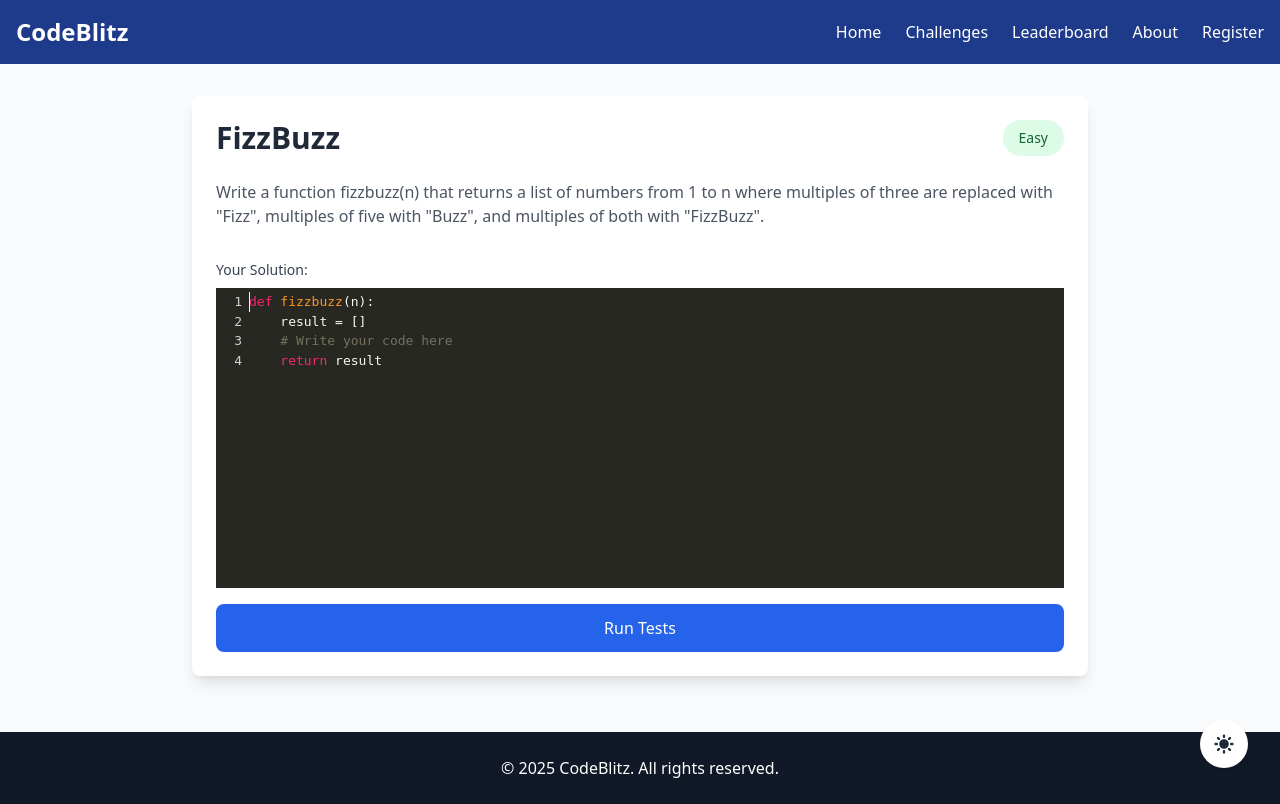
After one commit to Somil2104/CODEBLITZ, a Flask app: page /challenge/1 in a window 1280 px wide. The commit adds this page. Run offline with Flask 3, Linux system fonts and the light colour scheme; some libraries are stand-ins or nearby versions.

Commit message:
Added Coding Challenges Feature

```diff
--- a/app.py
+++ b/app.py
@@ -1,8 +1,9 @@
-from flask import Flask, render_template, request, redirect, url_for, flash, session
+from flask import Flask, render_template, request, redirect, url_for, flash, session, jsonify
 from flask_sqlalchemy import SQLAlchemy
 from flask_bcrypt import Bcrypt
 from login_utils import login_required
 import re
+from datetime import datetime
 
 app = Flask(__name__)
 
@@ -19,6 +20,140 @@ class User(db.Model):
     username = db.Column(db.String(50), unique=True, nullable=False)
     email = db.Column(db.String(120), unique=True, nullable=False)
     password = db.Column(db.String(128), nullable=False)
+    solutions = db.relationship('Solution', backref='user', lazy=True)
+
+# Challenge model
+class Challenge(db.Model):
+    id = db.Column(db.Integer, primary_key=True)
+    title = db.Column(db.String(100), nullable=False)
+    description = db.Column(db.Text, nullable=False)
+    difficulty = db.Column(db.String(50), nullable=False)
+    test_cases = db.Column(db.JSON, nullable=True)  # Made nullable for backwards compatibility
+    initial_code = db.Column(db.Text, nullable=True) # Made nullable for backwards compatibility
+    function_name = db.Column(db.String(100), nullable=True) # Made nullable for backwards compatibility
+    # Add relationship to solutions
+    solutions = db.relationship('Solution', backref='challenge', lazy=True)
+
+# Add new model for tracking solutions
+class Solution(db.Model):
+    id = db.Column(db.Integer, primary_key=True)
+    user_id = db.Column(db.Integer, db.ForeignKey('user.id'), nullable=False)
+    challenge_id = db.Column(db.Integer, db.ForeignKey('challenge.id'), nullable=False)
+    code = db.Column(db.Text, nullable=False)
+    passed = db.Column(db.Boolean, nullable=False)
+    submitted_at = db.Column(db.DateTime, nullable=False, default=datetime.utcnow)
+
+def add_sample_challenges():
+    if Challenge.query.first() is not None:
+        return
+
+    sample_challenges = [
+        {
+            'title': 'FizzBuzz',
+            'description': 'Write a function fizzbuzz(n) that returns a list of numbers from 1 to n where multiples of three are replaced with "Fizz", multiples of five with "Buzz", and multiples of both with "FizzBuzz".',
+            'difficulty': 'Easy',
+            'test_cases': [
+                {'input': '15', 'expected': ['1','2','Fizz','4','Buzz','Fizz','7','8','Fizz','Buzz','11','Fizz','13','14','FizzBuzz']},
+                {'input': '5', 'expected': ['1','2','Fizz','4','Buzz']}
+            ],
+            'initial_code': 'def fizzbuzz(n):\n    result = []\n    # Write your code here\n    return result',
+            'function_name': 'fizzbuzz'
+        },
+        {
+            'title': 'Two Sum',
+            'description': 'Given an array of integers nums and an integer target, return indices of the two numbers that add up to target.',
+            'difficulty': 'Medium',
+            'test_cases': [
+                {'input': '[2,7,11,15], 9', 'expected': [0,1]},
+                {'input': '[3,2,4], 6', 'expected': [1,2]}
+            ],
+            'initial_code': 'def two_sum(nums, target):\n    # Write your code here\n    return []',
+            'function_name': 'two_sum'
+        },
+        {
+            'title': 'Palindrome Number',
+            'description': 'Write a function that returns True if the given number is a palindrome (reads the same backward as forward).',
+            'difficulty': 'Easy',
+            'test_cases': [
+                {'input': '121', 'expected': True},
+                {'input': '-121', 'expected': False}
+            ],
+            'initial_code': 'def is_palindrome(x):\n    # Write your code here\n    return False',
+            'function_name': 'is_palindrome'
+        },
+        {
+            'title': 'Valid Parentheses',
+            'description': 'Given a string containing just the characters "(", ")", "{", "}", "[" and "]", determine if the input string is valid.',
+            'difficulty': 'Medium',
+            'test_cases': [
+                {'input': '()', 'expected': True},
+                {'input': '([)]', 'expected': False}
+            ],
+            'initial_code': 'def is_valid(s):\n    # Write your code here\n    return False',
+            'function_name': 'is_valid'
+        },
+        {
+            'title': 'Maximum Subarray',
+            'description': 'Find the contiguous subarray with the largest sum and return its sum.',
+            'difficulty': 'Medium',
+            'test_cases': [
+                {'input': '[-2,1,-3,4,-1,2,1,-5,4]', 'expected': 6},
+                {'input': '[1]', 'expected': 1}
+            ],
+            'initial_code': 'def max_subarray(nums):\n    # Write your code here\n    return 0',
+            'function_name': 'max_subarray'
+        },
+        {
+            'title': 'First Missing Positive',
+            'description': 'Given an unsorted integer array nums, return the smallest missing positive integer.',
+            'difficulty': 'Hard',
+            'test_cases': [
+                {'input': '[1,2,0]', 'expected': 3},
+                {'input': '[3,4,-1,1]', 'expected': 2}
+            ],
+            'initial_code': 'def first_missing_positive(nums):\n    # Write your code here\n    return 0',
+            'function_name': 'first_missing_positive'
+        },
+        {
+            'title': 'Merge Intervals',
+            'description': 'Given an array of intervals where intervals[i] = [starti, endi], merge all overlapping intervals.',
+            'difficulty': 'Medium',
+            'test_cases': [
+                {'input': '[[1,3],[2,6],[8,10],[15,18]]', 'expected': [[1,6],[8,10],[15,18]]},
+                {'input': '[[1,4],[4,5]]', 'expected': [[1,5]]}
+            ],
+            'initial_code': 'def merge(intervals):\n    # Write your code here\n    return []',
+            'function_name': 'merge'
+        },
+        {
+            'title': 'Regular Expression Matching',
+            'description': 'Implement regular expression matching with support for "." and "*".',
+            'difficulty': 'Hard',
+            'test_cases': [
+                {'input': '"aa", "a*"', 'expected': True},
+                {'input': '"ab", ".*"', 'expected': True}
+            ],
+            'initial_code': 'def is_match(s, p):\n    # Write your code here\n    return False',
+            'function_name': 'is_match'
+        },
+        {
+            'title': 'Climbing Stairs',
+            'description': 'You are climbing a staircase. It takes n steps to reach the top. Each time you can either climb 1 or 2 steps. In how many distinct ways can you climb to the top?',
+            'difficulty': 'Easy',
+            'test_cases': [
+                {'input': '2', 'expected': 2},
+                {'input': '3', 'expected': 3}
+            ],
+            'initial_code': 'def climb_stairs(n):\n    # Write your code here\n    return 0',
+            'function_name': 'climb_stairs'
+        }
+    ]
+
+    for challenge_data in sample_challenges:
+        challenge = Challenge(**challenge_data)
+        db.session.add(challenge)
+
+    db.session.commit()
 
 @app.context_processor
 def utility_processor():
@@ -98,9 +233,39 @@ def logout():
 @app.route('/profile')
 @login_required
 def profile():
-    user_id = session.get('user_id')
-    user = User.query.get(user_id)  # Fetch user details from the database
-    return render_template('profile.html', user=user)
+    user = db.session.get(User, session['user_id'])  # Updated to use session.get
+    stats = {
+        'total_solved': Solution.query.filter_by(user_id=user.id, passed=True).count(),
+        'total_attempts': Solution.query.filter_by(user_id=user.id).count(),
+        'challenges_by_difficulty': {
+            'Easy': 0,
+            'Medium': 0,
+            'Hard': 0
+        }
+    }
+
+    # Get solved challenges by difficulty
+    solved_challenges = (
+        db.session.query(Challenge.difficulty, db.func.count(Challenge.id))
+        .join(Solution)
+        .filter(Solution.user_id == user.id, Solution.passed == True)
+        .group_by(Challenge.difficulty)
+        .all()
+    )
+
+    for difficulty, count in solved_challenges:
+        stats['challenges_by_difficulty'][difficulty] = count
+
+    # Get recent solutions with challenge information
+    recent_solutions = (
+        Solution.query
+        .filter_by(user_id=user.id)
+        .order_by(Solution.submitted_at.desc())
+        .limit(5)
+        .all()
+    )
+
+    return render_template('profile.html', user=user, stats=stats, recent_solutions=recent_solutions)
 
 @app.route('/dashboard')
 @login_required
@@ -108,10 +273,142 @@ def dashboard():
     username = session.get('username')  # Get the logged-in user's username
     return render_template('dashboard.html', username=username)
 
+@app.route('/challenges')
+def challenges():
+    challenges = Challenge.query.all()
+    return render_template('challenges.html', challenges=challenges)
+
+@app.route('/challenge/<int:challenge_id>')
+def challenge_detail(challenge_id):
+    challenge = Challenge.query.get_or_404(challenge_id)
+    return render_template('challenge_detail.html', challenge=challenge)
+
+@app.route('/submit_solution/<int:challenge_id>', methods=['POST'])
+def submit_solution(challenge_id):
+    if not session.get('user_id'):
+        return jsonify({
+            'success': False,
+            'error': 'Please login to submit solutions'
+        }), 401
+
+    try:
+        data = request.get_json()
+        if not data or 'solution' not in data:
+            return jsonify({
+                'success': False,
+                'error': 'No solution provided'
+            }), 400
+
+        solution = data['solution']
+        challenge = Challenge.query.get_or_404(challenge_id)
+
+        # Create a safe execution environment
+        local_dict = {}
+        # Add any required built-in functions to the globals
+        allowed_globals = {
+            'print': print,
+            'len': len,
+            'range': range,
+            'list': list,
+            'str': str,
+            'int': int,
+            'sorted': sorted,  # Add more built-in functions
+            'set': set,
+            'dict': dict,
+            'max': max,
+            'min': min,
+            'sum': sum,
+            'abs': abs,
+        }
+
+        try:
+            # Execute the user's solution
+            exec(solution, allowed_globals, local_dict)
+
+            # Get the function from the solution
+            user_function = local_dict.get(challenge.function_name)
+            if not user_function:
+                return jsonify({
+                    'success': False,
+                    'error': f"Function '{challenge.function_name}' not found in your solution. Make sure you've defined it correctly."
+                }), 400
+
+            # Test the solution
+            results = []
+            all_tests_passed = True
+
+            for test_case in challenge.test_cases:
+                try:
+                    # Handle different input types
+                    input_data = test_case['input']
+                    if ',' in input_data and not input_data.startswith('['):
+                        # Handle multiple arguments
+                        args = [eval(arg.strip()) for arg in input_data.split(',')]
+                        result = user_function(*args)
+                    elif input_data.startswith('['):
+                        # Handle array/matrix input
+                        args = eval(input_data)
+                        if isinstance(args, tuple):
+                            result = user_function(*args)
+                        else:
+                            result = user_function(args)
+                    else:
+                        # Handle simple input
+                        result = user_function(eval(input_data))
+
+                    # Compare results
+                    passed = result == test_case['expected']
+                    results.append({
+                        'input': test_case['input'],
+                        'expected': test_case['expected'],
+                        'actual': result,
+                        'passed': passed
+                    })
+                    if not passed:
+                        all_tests_passed = False
+
+                except Exception as e:
+                    results.append({
+                        'input': test_case['input'],
+                        'error': str(e),
+                        'passed': False
+                    })
+                    all_tests_passed = False
+
+            # Save the solution attempt
+            solution = Solution(
+                user_id=session['user_id'],
+                challenge_id=challenge_id,
+                code=data['solution'],
+                passed=all_tests_passed
+            )
+            db.session.add(solution)
+            db.session.commit()
+
+            return jsonify({
+                'success': True,
+                'all_tests_passed': all_tests_passed,
+                'results': results
+            })
+
+        except Exception as e:
+            db.session.rollback()
+            return jsonify({
+                'success': False,
+                'error': f"Error executing your code: {str(e)}"
+            }), 400
+
+    except Exception as e:
+        return jsonify({
+            'success': False,
+            'error': f"Server error: {str(e)}"
+        }), 500
 
 with app.app_context():
+    # Drop all tables and recreate them
+    db.drop_all()
     db.create_all()
-
+    add_sample_challenges()
 
 if __name__ == '__main__':
     app.run(debug=True)
--- /dev/null
+++ b/templates/challenge_detail.html
@@ -0,0 +1,142 @@
+{% extends "layout.html" %}
+
+{% block body %}
+<link href="https://cdnjs.cloudflare.com/ajax/libs/codemirror/5.65.2/codemirror.min.css" rel="stylesheet">
+<link href="https://cdnjs.cloudflare.com/ajax/libs/codemirror/5.65.2/theme/monokai.min.css" rel="stylesheet">
+
+<div class="container mx-auto px-4 py-8">
+    <div class="max-w-4xl mx-auto">
+        <!-- Challenge details section -->
+        <div class="bg-white dark:bg-gray-800 rounded-lg shadow-lg overflow-hidden mb-6">
+            <div class="p-6">
+                <div class="flex justify-between items-center mb-6">
+                    <h1 class="text-3xl font-bold text-gray-800 dark:text-white">{{ challenge.title }}</h1>
+                    <span class="px-4 py-2 rounded-full text-sm font-medium
+                        {% if challenge.difficulty == 'Easy' %}
+                            bg-green-100 text-green-800 dark:bg-green-900 dark:text-green-200
+                        {% elif challenge.difficulty == 'Medium' %}
+                            bg-yellow-100 text-yellow-800 dark:bg-yellow-900 dark:text-yellow-200
+                        {% else %}
+                            bg-red-100 text-red-800 dark:bg-red-900 dark:text-red-200
+                        {% endif %}
+                    ">
+                        {{ challenge.difficulty }}
+                    </span>
+                </div>
+
+                <div class="prose dark:prose-invert max-w-none mb-8">
+                    <p class="text-gray-600 dark:text-gray-300">{{ challenge.description }}</p>
+                </div>
+
+                <!-- Code editor -->
+                <form id="solution-form" class="space-y-4">
+                    <div>
+                        <label class="block text-sm font-medium text-gray-700 dark:text-gray-300 mb-2">Your Solution:</label>
+                        <textarea id="code-editor">{{ challenge.initial_code }}</textarea>
+                    </div>
+                    <button type="submit" class="w-full bg-blue-600 hover:bg-blue-700 text-white font-medium py-3 px-4 rounded-lg transition-colors duration-300">
+                        Run Tests
+                    </button>
+                </form>
+            </div>
+        </div>
+
+        <!-- Test results section -->
+        <div id="test-results" class="bg-white dark:bg-gray-800 rounded-lg shadow-lg overflow-hidden hidden">
+            <div class="p-6">
+                <h2 class="text-xl font-semibold mb-4 text-gray-800 dark:text-white">Test Results</h2>
+                <div id="results-content" class="space-y-4"></div>
+            </div>
+        </div>
+    </div>
+</div>
+
+<script src="https://cdnjs.cloudflare.com/ajax/libs/codemirror/5.65.2/codemirror.min.js"></script>
+<script src="https://cdnjs.cloudflare.com/ajax/libs/codemirror/5.65.2/mode/python/python.min.js"></script>
+
+<script>
+    // Initialize CodeMirror
+    var editor = CodeMirror.fromTextArea(document.getElementById('code-editor'), {
+        mode: 'python',
+        theme: 'monokai',
+        lineNumbers: true,
+        autofocus: true,
+        indentUnit: 4,
+        tabSize: 4,
+        lineWrapping: true,
+        extraKeys: {
+            'Tab': function(cm) {
+                cm.replaceSelection('    ');
+            }
+        }
+    });
+
+    // Handle form submission
+    document.getElementById('solution-form').addEventListener('submit', async (e) => {
+        e.preventDefault();
+        const solution = editor.getValue();
+
+        try {
+            // Show loading state
+            const submitButton = e.target.querySelector('button[type="submit"]');
+            const originalText = submitButton.textContent;
+            submitButton.textContent = 'Running Tests...';
+            submitButton.disabled = true;
+
+            const response = await fetch(`/submit_solution/{{ challenge.id }}`, {
+                method: 'POST',
+                headers: {
+                    'Content-Type': 'application/json',
+                },
+                body: JSON.stringify({
+                    solution: solution
+                })
+            });
+
+            const data = await response.json();
+            displayResults(data);
+        } catch (error) {
+            console.error('Error:', error);
+            displayResults({
+                success: false,
+                error: 'An error occurred while submitting your solution.'
+            });
+        } finally {
+            // Reset button state
+            const submitButton = e.target.querySelector('button[type="submit"]');
+            submitButton.textContent = 'Run Tests';
+            submitButton.disabled = false;
+        }
+    });
+
+    function displayResults(data) {
+        const resultsDiv = document.getElementById('test-results');
+        const resultsContent = document.getElementById('results-content');
+        resultsDiv.classList.remove('hidden');
+
+        if (data.success) {
+            let html = data.results.map(result => `
+                <div class="p-4 rounded-lg ${result.passed ? 'bg-green-100 dark:bg-green-900' : 'bg-red-100 dark:bg-red-900'}">
+                    <h3 class="font-medium ${result.passed ? 'text-green-800 dark:text-green-200' : 'text-red-800 dark:text-red-200'}">
+                        Test Case ${result.passed ? 'Passed' : 'Failed'}
+                    </h3>
+                    <div class="mt-2 text-sm">
+                        <p>Input: ${result.input}</p>
+                        <p>Expected: ${result.expected}</p>
+                        <p>Actual: ${result.actual || result.error}</p>
+                    </div>
+                </div>
+            `).join('');
+
+            resultsContent.innerHTML = html;
+        } else {
+            resultsContent.innerHTML = `
+                <div class="p-4 rounded-lg bg-red-100 dark:bg-red-900">
+                    <h3 class="font-medium text-red-800 dark:text-red-200">Error</h3>
+                    <p class="mt-2 text-sm">${data.error}</p>
+                </div>
+            `;
+        }
+    }
+</script>
+{% endblock %}
--- a/templates/index.html
+++ b/templates/index.html
@@ -12,7 +12,7 @@
         {% else %}
             <a href="/signup" class="bg-yellow-400 text-black py-3 px-8 rounded-full text-lg hover:bg-yellow-500 transition">Get Started</a>
         {% endif %}
-
+        <a href="/challenges" class="bg-yellow-400 text-black py-3 px-8 rounded-full text-lg hover:bg-yellow-500 transition ml-4">Challenges</a>
     </div>
 </section>
 
--- a/templates/layout.html
+++ b/templates/layout.html
@@ -1,5 +1,5 @@
 <!DOCTYPE html>
-<html lang="en">
+<html lang="en" class="h-full">
 <head>
     <meta charset="UTF-8">
     <meta name="viewport" content="width=device-width, initial-scale=1.0">
@@ -38,6 +38,17 @@
         .theme-toggle:hover {
             transform: scale(1.1);
         }
+        body {
+            min-height: 100vh;
+            display: flex;
+            flex-direction: column;
+        }
+        main {
+            flex: 1 0 auto;
+        }
+        footer {
+            flex-shrink: 0;
+        }
     </style>
 </head>
 <body class="font-sans transition-theme bg-gray-50 text-gray-900 dark:bg-dark-primary dark:text-gray-100">
@@ -66,7 +77,7 @@
             <nav class="hidden md:block">
                 <ul class="flex space-x-6 items-center">
                     <li><a href="/" class="hover:text-yellow-400 transition">Home</a></li>
-                    <li><a href="#challenges" class="hover:text-yellow-400 transition">Challenges</a></li>
+                    <li><a href="/challenges" class="hover:text-yellow-400 transition">Challenges</a></li>
                     <li><a href="#leaderboard" class="hover:text-yellow-400 transition">Leaderboard</a></li>
                     <li><a href="#about" class="hover:text-yellow-400 transition">About</a></li>
                     {% if 'user_id' in session %}
@@ -107,7 +118,7 @@
                     </a>
                 </li>
                 <li>
-                    <a href="#challenges" class="block py-2 px-4 text-white hover:bg-blue-800 dark:hover:bg-gray-700 rounded-lg transition-colors">
+                    <a href="/challenges" class="block py-2 px-4 text-white hover:bg-blue-800 dark:hover:bg-gray-700 rounded-lg transition-colors">
                         Challenges
                     </a>
                 </li>
@@ -143,12 +154,14 @@
         </nav>
     </div>
 
-   {%block body%}
-
-   {%endblock%}
+    <!-- Main Content -->
+    <main class="flex-grow">
+        {%block body%}
+        {%endblock%}
+    </main>
 
     <!-- Footer -->
-    <footer class="bg-gray-900 dark:bg-gray-800 text-white py-6">
+    <footer class="bg-gray-900 dark:bg-gray-800 text-white py-6 mt-auto">
         <div class="container mx-auto text-center">
             <p>&copy; 2025 CodeBlitz. All rights reserved.</p>
         </div>
```
Also changed, not shown: templates/challenges.html (added, +86 -0 lines), templates/profile.html (+72 -9 lines).
